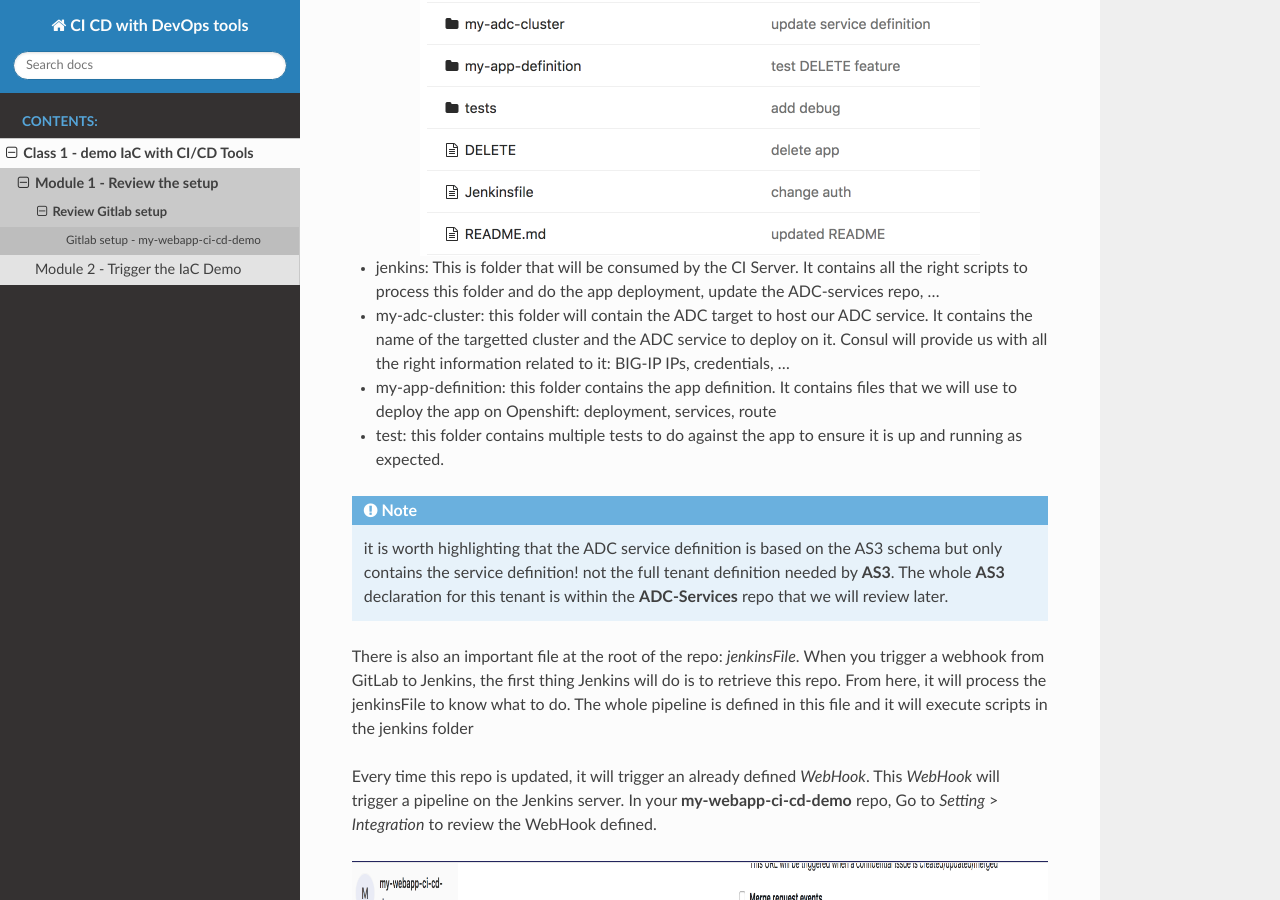
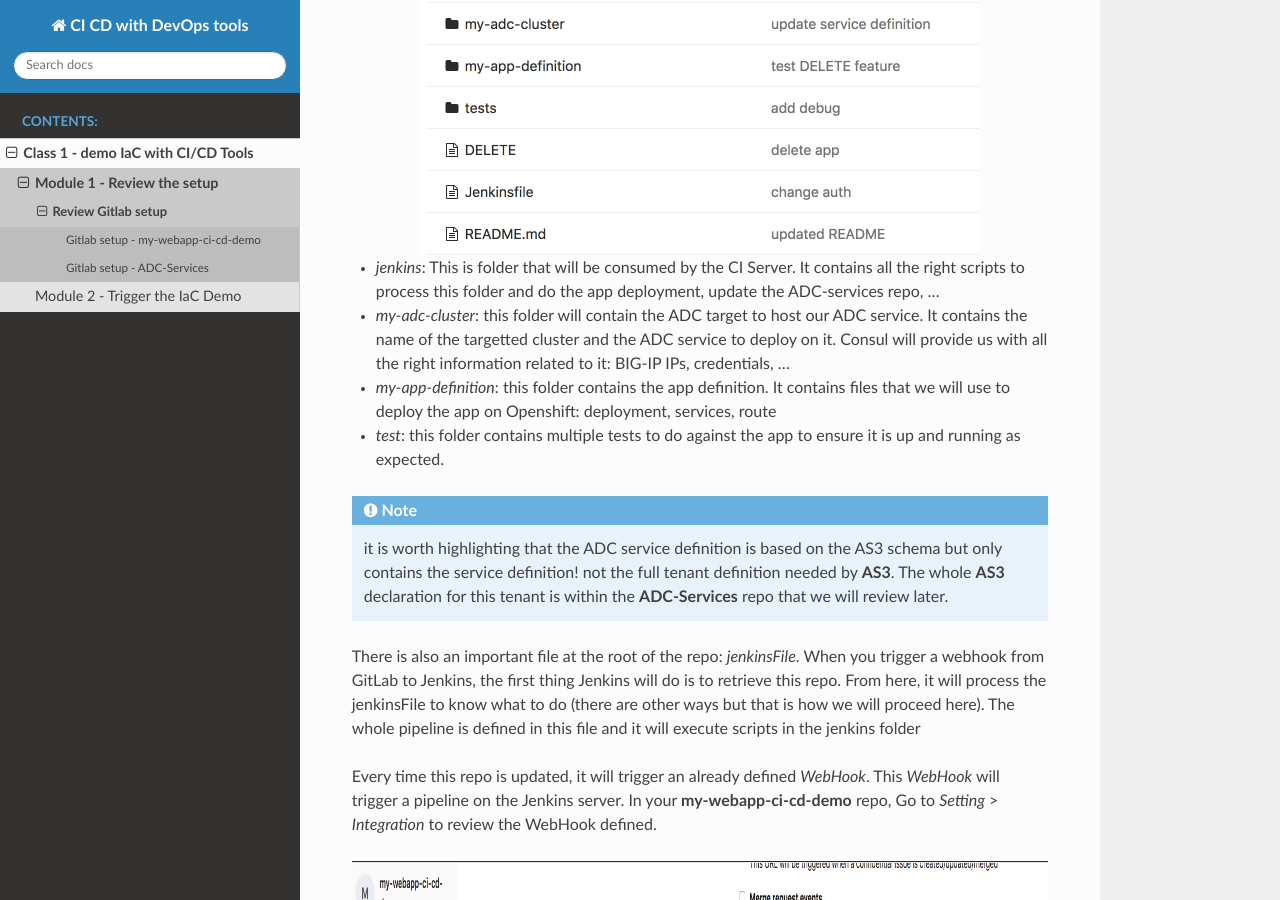
Before and after one commit to nmenant/ci-cd-env-setup, a Sphinx documentation site: the page built from docs/class1/module1/lab1.rst, in a window 1280 px wide and 900 px high, scrolled down 1453 px. Built offline with Sphinx 7.4.7 and the Read the Docs theme 2.0.0, drawn with Linux system fonts in a browser that asks for light colours; some of the changed text lies outside the part shown.

Commit message:
update class1/module1/lab1

```diff
--- a/docs/class1/module1/lab1.rst
+++ b/docs/class1/module1/lab1.rst
@@ -16,7 +16,7 @@
     :align: center
     :scale: 50%
 
-**my-webapp-ci-cd-demo** contains the application definition and the **ADC Services** we want to attach to it.
+**my-webapp-ci-cd-demo** contains the application definition and the ADC services* we want to attach to it.
 It leverages the AS3 definition of a service.
 
 **ADC Services** contains all the services tied to this User/Tenant. It will contain all the different services needed
@@ -24,7 +24,7 @@
 
 .. note:: it is worth highlighting that in each repo, we leverage the dev branch. The idea is to explain how you can
     create a CI/CD pipeline for the dev branch and replicate the same process for the *master* or *prod* branch. for this
-    demo, we will use the dev branch. Make sure to select the right branch when browsing gitlab
+    demo, we will use the dev branch. Make sure to select the right branch when browsing *GitLab*.
 
 Gitlab setup - my-webapp-ci-cd-demo
 ^^^^^^^^^^^^^^^^^^^^^^^^^^^^^^^^^^^
@@ -35,13 +35,13 @@
     :align: center
     :scale: 50%
 
-* jenkins: This is folder that will be consumed by the CI Server. It contains all the right scripts to process this folder and
+* *jenkins*: This is folder that will be consumed by the CI Server. It contains all the right scripts to process this folder and
   do the app deployment, update the ADC-services repo, ...
-* my-adc-cluster: this folder will contain the ADC target to host our ADC service. It contains the name of the targetted cluster
+* *my-adc-cluster*: this folder will contain the ADC target to host our ADC service. It contains the name of the targetted cluster
   and the ADC service to deploy on it. Consul will provide us with all the right information related to it: BIG-IP IPs, credentials, ...
-* my-app-definition: this folder contains the app definition. It contains files that we will use to deploy the app on Openshift:
+* *my-app-definition*: this folder contains the app definition. It contains files that we will use to deploy the app on Openshift:
   deployment, services, route
-* test: this folder contains multiple tests to do against the app to ensure it is up and running as expected.
+* *test*: this folder contains multiple tests to do against the app to ensure it is up and running as expected.
 
 
 .. note:: it is worth highlighting that the ADC service definition is based on the AS3 schema
@@ -52,8 +52,9 @@
 There is also an important file at the root of the repo: *jenkinsFile*.
 When you trigger a webhook from GitLab to Jenkins, the first thing Jenkins will do is to
 retrieve this repo.
-From here, it will process the jenkinsFile to know what to do.  The whole pipeline is defined
-in this file and it will execute scripts in the jenkins folder
+From here, it will process the jenkinsFile to know what to do (there are other ways but that is
+how we will proceed here).  The whole pipeline is defined in this file and it will execute scripts
+in the jenkins folder
 
 Every time this repo is updated, it will trigger an already defined *WebHook*.
 This *WebHook* will trigger a pipeline on the Jenkins server. In your **my-webapp-ci-cd-demo** repo,
@@ -73,14 +74,54 @@
 
     http://172.18.0.3:8080/project/my-webapp-ci-cd-demo-dev
 
-172.18.0.3 is the IP Address of our container running *Jenkins*. The URI: */project/my-webapp-ci-cd-demo-dev*
-defines a project defined on *Jenkins*. This is our pipeline.
+172.18.0.3 is the IP Address of our container running *Jenkins* (it's a docker network).
+The URI: */project/my-webapp-ci-cd-demo-dev*  defines a project/job/pipeline defined on *Jenkins*.
+This is our pipeline.
 
 This specific pipeline will be triggered every time we update our **my-webapp-ci-cd-demo** repo.
 
 .. note:: There is a file called *DELETE* at the root of the **my-webapp-ci-cd-demo** repo. This file
-    is needed to do the IaC demo. We will explain this in lab3.
+    is needed to do the IaC demo. We will explain this in module2.
 
     .. image:: ../../_static/class1/module1/img004.png
         :align: center
         :scale: 30%
+
+Gitlab setup - ADC-Services
+^^^^^^^^^^^^^^^^^^^^^^^^^^^
+
+If you go into the repo **ADC-Services** and select the *dev* branch, you should see this:
+
+.. image:: ../../_static/class1/module1/img005.png
+    :align: center
+    :scale: 30%
+
+Here you should have a folder(s) (here one). Each directory represents a BIG-IP cluster.
+In this case, we have a single cluster called **cluster-nicolas**
+
+.. note:: this cluster is defined in consul so that we can automatically retrieve its IP information,
+    credentials and which port is used to access the management interface. We could add more cluster here
+    if needed
+
+The different python scripts available here will be used by the *jenkinsFile* to execute the *Jenkins pipeline*
+called **adc-services-dev**.
+
+if you check the folder **cluster-nicolas**, you'll see that its empty for now. The reason is that we
+haven't deployed yet an application in this cluster. There is only one file called *OWNER*.
+
+.. image:: ../../_static/class1/module1/img006.png
+    :align: center
+    :scale: 30%
+
+The main reason for this *OWNER* file was to put something into the folder. If the folder was empty, it wouldn't
+show up in *GitLab*.
+
+We can also check the *WebHook* created by going into *Settings* > *Integration*:
+
+.. image:: ../../_static/class1/module1/img007.png
+    :align: center
+    :scale: 30%
+
+.. warning:: There is something really specific about this **ADC-Services** repo: **IT IS NEVER HANDLED MANUALLY**.
+    The expectation here is that the different applications deployed via *GitLab* will automatically update accordingly
+    this repo. This is something we will be able to test/confirm when doing module2.
```
Also changed, not shown: other parts of docs/class1/module1/lab1.rst (+1 -1 lines), docs/_static/class1/module1/img005.png (added), docs/_static/class1/module1/img006.png (added), docs/_static/class1/module1/img007.png (added).
